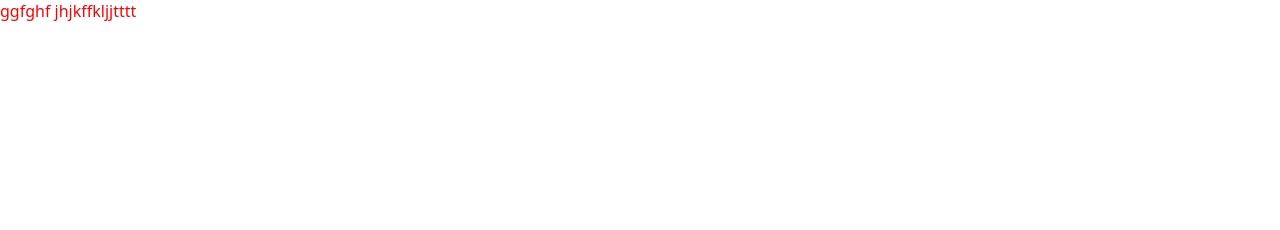
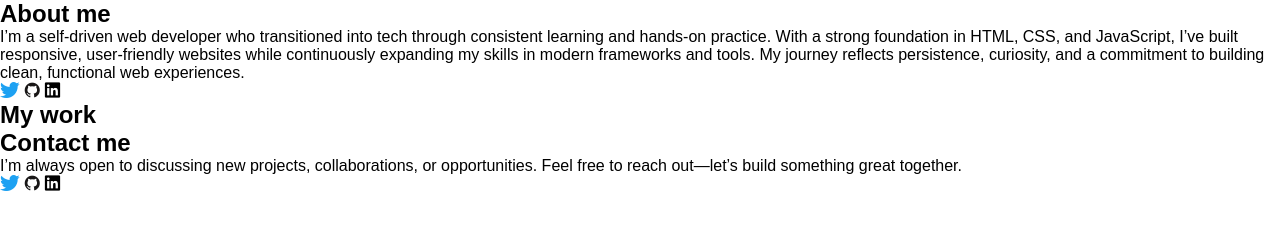
Before and after one commit to ThomasGhali/homepage, a website built with webpack: page src/templates/index.html in a window 1280 px wide. Built offline with nearby package versions, Linux system fonts and the light colour scheme.

Commit message:
feat: gather assets and build HTML skeleton

```diff
--- a/src/styles/style.css
+++ b/src/styles/style.css
@@ -1,5 +1,21 @@
-body {
+/* ========================
+   CSS reset
+======================== */
+
+* {
     margin: 0;
-    font-family: system-ui;
-    color: red;
-}
+    padding: 0;
+    box-sizing: border-box;
+  }
+  html, body {
+    height: 100%;
+    font-family: sans-serif;
+  }
+  img, picture, video, canvas, svg {
+    display: block;
+    max-width: 100%;
+  }
+
+  /* ========================
+   CSS reset
+======================== */
--- a/src/templates/index.html
+++ b/src/templates/index.html
@@ -1,11 +1,71 @@
 <!DOCTYPE html>
 <html lang="en">
 <head>
-    <meta charset="UTF-8">
-    <meta name="viewport" content="width=device-width, initial-scale=1.0">
-    <title>Document</title>
+  <meta charset="UTF-8">
+  <meta name="viewport" content="width=device-width, initial-scale=1.0">
+  <title>Document</title>
+  <link rel="stylesheet" type='text/css' href="https://cdn.jsdelivr.net/gh/devicons/devicon@latest/devicon.min.css" />
 </head>
 <body>
-   ggfghf jhjkffkljjtttt
+  <header>
+    <div class="ribbon" aria-hidden="true"></div>
+    <div class="info">
+      <picture>
+        <source
+        srcset="
+        ../images/image1-480.jpg 480w,
+        ../images/image1-768.jpg 768w,
+        ../images/image1-1024.jpg 1024w
+        "
+        >
+      </picture>
+      <section id="about">
+        <h2 class="about__header">About me</h2>
+        <p class="about__info">
+          I’m a self-driven web developer who transitioned into tech through
+          consistent learning and hands-on practice. With a strong foundation in HTML,
+          CSS, and JavaScript, I’ve built responsive, user-friendly websites while continuously
+          expanding my skills in modern frameworks and tools. My journey reflects persistence,
+          curiosity, and a commitment to building clean, functional web experiences.
+        </p>
+        <div class="about__contacts">
+          <i class="devicon-twitter-original colored" aria-label="Twitter profile link"></i>
+          <i class="devicon-github-original colored" aria-label="Github profile link"></i>
+          <i class="devicon-linkedin-plain" aria-label="Linkedin profile link"></i>
+        </div>
+      </section>
+    </div>
+  </header>
+  <main>
+    <section id="projects">
+      <h2 class="projects__header">My work</h2>
+      <div class="projects__container">
+
+      </div>
+    </section>
+  </main>
+  <footer role="contentinfo">
+    <section id="contact">
+      <h2 class="contact__header">Contact me</h2>
+      <p class="contact__info">
+        I’m always open to discussing new projects, collaborations, or opportunities.
+        Feel free to reach out—let’s build something great together.
+      </p>
+      <div class="contact__contacts">
+        <i class="devicon-twitter-original colored" aria-label="Twitter profile link"></i>
+        <i class="devicon-github-original colored" aria-label="Github profile link"></i>
+        <i class="devicon-linkedin-plain" aria-label="Linkedin profile link"></i>
+      </div>
+    </section>
+    <picture>
+      <source
+      srcset="
+      ../images/image2-480.jpg 480w,
+      ../images/image2-768.jpg 768w,
+      ../images/image2-1024.jpg 1024w
+      "
+      >
+    </picture>
+  </footer>
 </body>
 </html>
```
Also changed, not shown: src/images/email-outline.svg (added), src/images/image1-1024.jpg (added), src/images/image1-480.jpg (added), src/images/image1-768.jpg (added), src/images/image1-mobile-1024.jpg (added), src/images/image1-mobile-480.jpg (added), src/images/image1-mobile-768.jpg (added), src/images/open-in-new.svg (added), src/images/phone.svg (added), src/images/portfolio.png (added), 5 other files.
